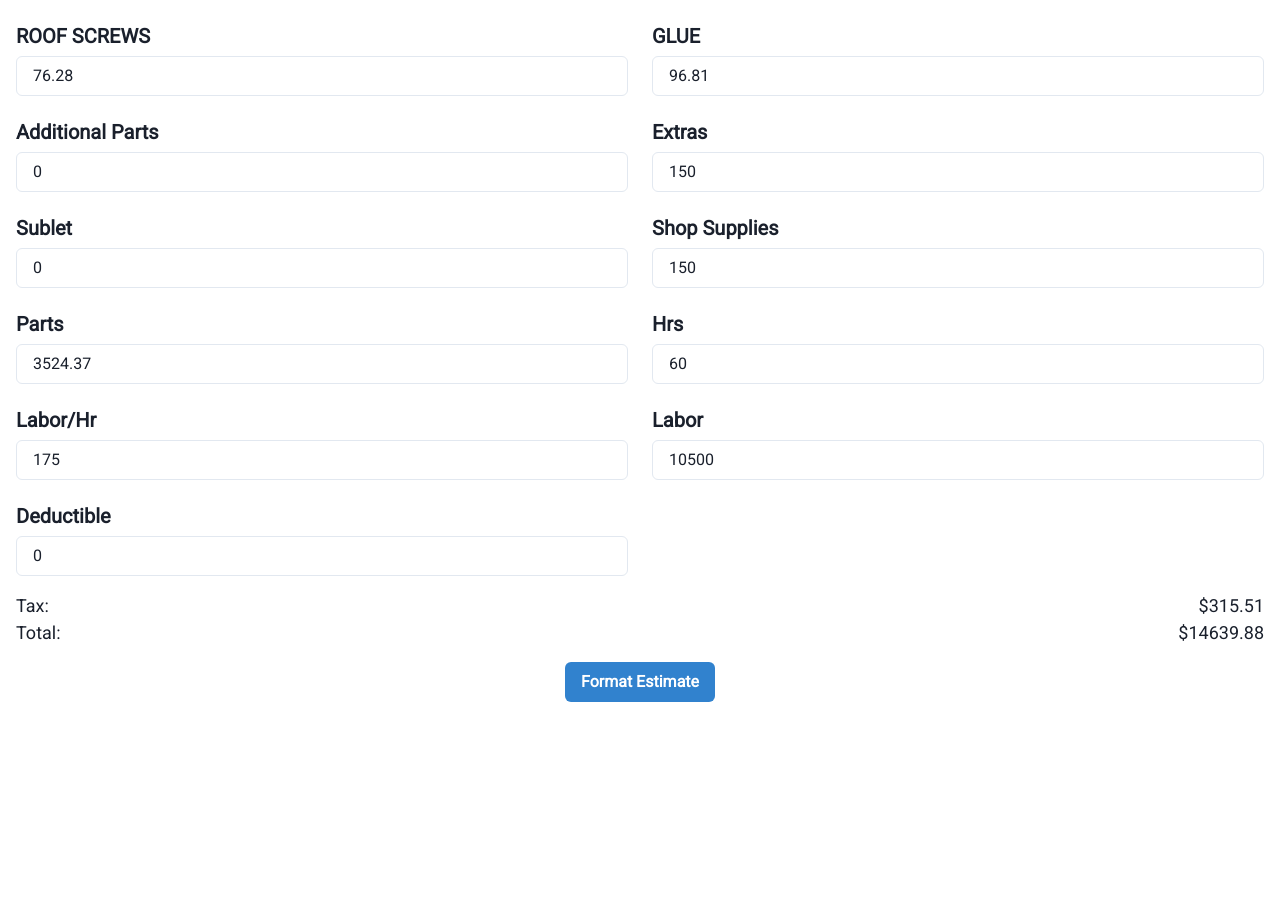
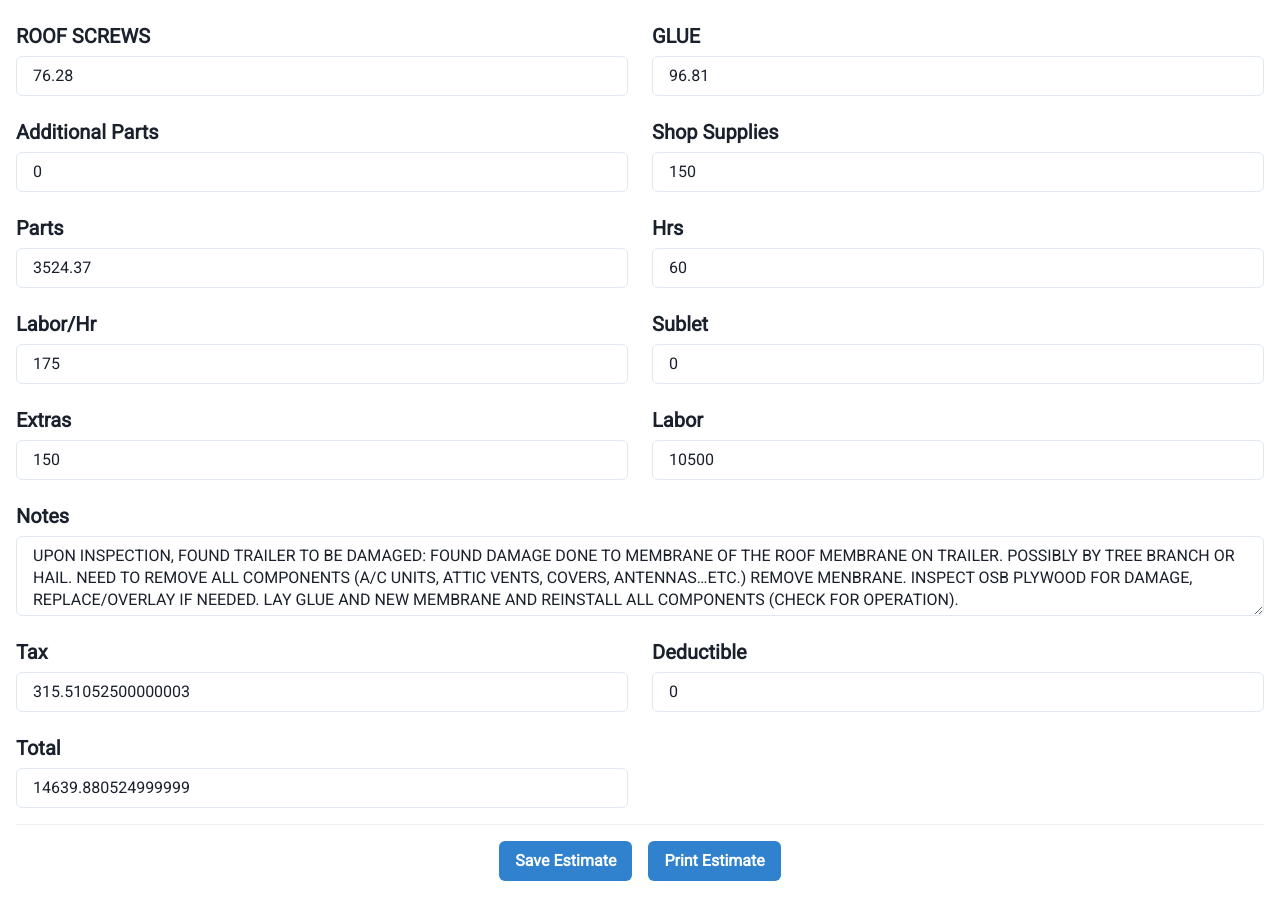
Before and after one commit to GPT-Engineer-App/Roof-Quote-Pro, a React (Vite) app: page / in a window 1280 px wide. Shown: the part 995-1915 px from the top of the page. Before the commit the page ends 1737 px from the top, so only its background shows below. Built offline with nearby package versions, Linux system fonts and the light colour scheme.

Commit message:
Updated layout to align fields and added "Save Estimate" and "Print Estimate" buttons.

```diff
--- a/src/pages/Index.jsx
+++ b/src/pages/Index.jsx
@@ -163,14 +163,6 @@ Total sum from parts X ${taxRate}% = Tax. Labor cannot be taxed.
             <Input type="number" value={additionalParts} onChange={(e) => setAdditionalParts(parseFloat(e.target.value))} />
           </GridItem>
           <GridItem>
-            <Heading as="h2" size="md" mb={2}>Extras</Heading>
-            <Input type="number" value={extras} onChange={(e) => setExtras(parseFloat(e.target.value))} />
-          </GridItem>
-          <GridItem>
-            <Heading as="h2" size="md" mb={2}>Sublet</Heading>
-            <Input type="number" value={sublet} onChange={(e) => setSublet(parseFloat(e.target.value))} />
-          </GridItem>
-          <GridItem>
             <Heading as="h2" size="md" mb={2}>Shop Supplies</Heading>
             <Input type="number" value={shopSupplies} onChange={(e) => setShopSupplies(parseFloat(e.target.value))} />
           </GridItem>
@@ -187,25 +179,39 @@ Total sum from parts X ${taxRate}% = Tax. Labor cannot be taxed.
             <Input type="number" value={laborRate} onChange={(e) => setLaborRate(parseFloat(e.target.value))} />
           </GridItem>
           <GridItem>
+            <Heading as="h2" size="md" mb={2}>Sublet</Heading>
+            <Input type="number" value={sublet} onChange={(e) => setSublet(parseFloat(e.target.value))} />
+          </GridItem>
+          <GridItem>
+            <Heading as="h2" size="md" mb={2}>Extras</Heading>
+            <Input type="number" value={extras} onChange={(e) => setExtras(parseFloat(e.target.value))} />
+          </GridItem>
+          <GridItem>
             <Heading as="h2" size="md" mb={2}>Labor</Heading>
             <Input type="number" value={calculateLabor()} isReadOnly />
+          </GridItem>
+          <GridItem colSpan={2}>
+            <Heading as="h2" size="md" mb={2}>Notes</Heading>
+            <Textarea value={repairDescription} onChange={(e) => setRepairDescription(e.target.value)} />
+          </GridItem>
+          <GridItem>
+            <Heading as="h2" size="md" mb={2}>Tax</Heading>
+            <Input type="number" value={calculateTax()} isReadOnly />
           </GridItem>
           <GridItem>
             <Heading as="h2" size="md" mb={2}>Deductible</Heading>
             <Input type="number" value={deductible} onChange={(e) => setDeductible(parseFloat(e.target.value))} />
           </GridItem>
+          <GridItem>
+            <Heading as="h2" size="md" mb={2}>Total</Heading>
+            <Input type="number" value={calculateTotal()} isReadOnly />
+          </GridItem>
         </Grid>
-        <Box width="100%">
-          <HStack justifyContent="space-between">
-            <Text fontSize="lg">Tax:</Text>
-            <Text fontSize="lg">${calculateTax().toFixed(2)}</Text>
-          </HStack>
-          <HStack justifyContent="space-between">
-            <Text fontSize="lg">Total:</Text>
-            <Text fontSize="lg">${calculateTotal().toFixed(2)}</Text>
-          </HStack>
-        </Box>
-        <Button colorScheme="blue" onClick={formatEstimate}>Format Estimate</Button>
+        <Divider />
+        <HStack spacing={4} width="100%" justifyContent="center">
+          <Button colorScheme="blue">Save Estimate</Button>
+          <Button colorScheme="blue">Print Estimate</Button>
+        </HStack>
         {formattedEstimate && (
           <Box width="100%" mt={4} p={4} borderWidth="1px" borderRadius="md">
             <Heading as="h2" size="md" mb={2}>Formatted Estimate</Heading>
```
